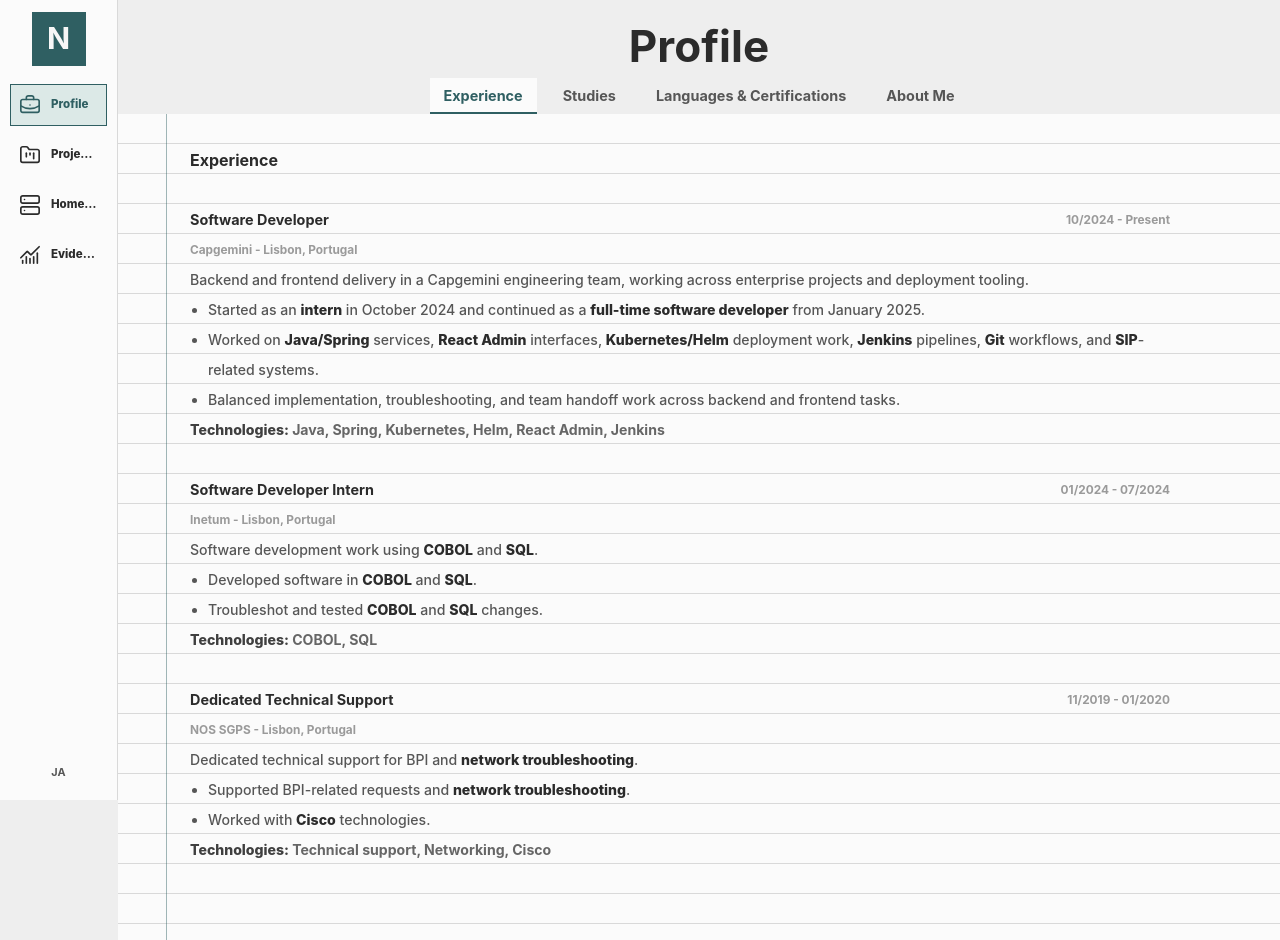
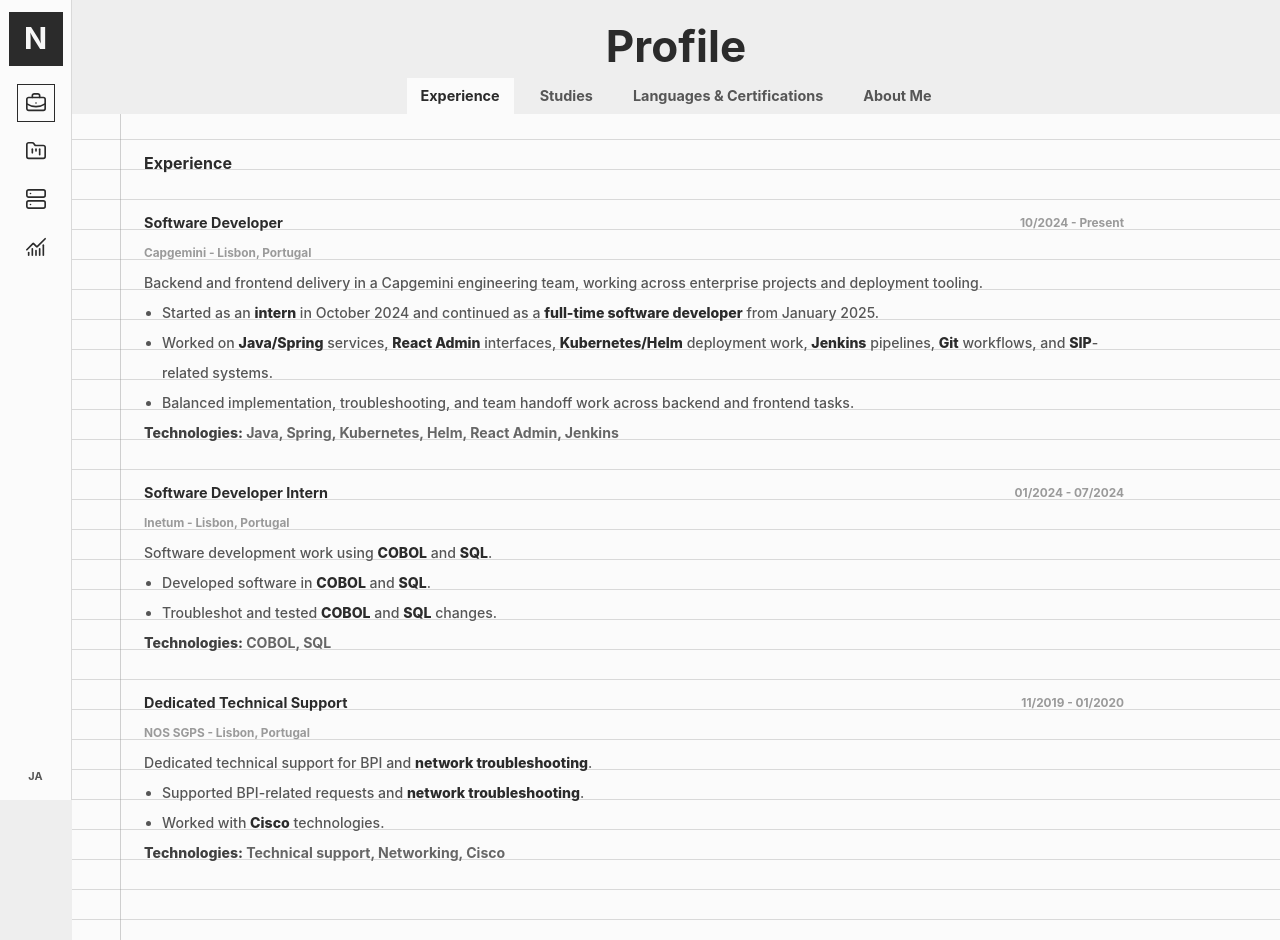
Before and after one commit to NunoCartaxoUAL/NPortal, a React (Vite) app: page / in a window 1280 px wide. Built offline with nearby package versions, Linux system fonts and the light colour scheme.

Commit message:
Refine review branch notebook styling

```diff
--- a/src/components/Sidebar.jsx
+++ b/src/components/Sidebar.jsx
@@ -29,7 +29,6 @@ export default function Sidebar({ activeView, language, onLanguageToggle, onView
             title={labels[id] ?? label}
           >
             <Icon size={22} strokeWidth={1.8} aria-hidden="true" />
-            <span>{labels[id] ?? label}</span>
           </button>
         ))}
       </nav>
--- a/src/styles.css
+++ b/src/styles.css
@@ -5,8 +5,6 @@
   --grey-200: #d9d9d9;
   --grey-100: #eeeeee;
   --grey-050: #f7f7f7;
-  --accent: #2f5f62;
-  --accent-soft: #dce9e7;
   --surface: #fbfbfb;
   --shadow: rgba(43, 43, 43, 0.08);
   color: var(--grey-950);
@@ -40,7 +38,7 @@ button {
 
 .app-shell {
   display: grid;
-  grid-template-columns: 118px minmax(0, 1fr);
+  grid-template-columns: 72px minmax(0, 1fr);
   min-height: 100vh;
 }
 
@@ -81,10 +79,10 @@ button {
   top: 0;
   display: flex;
   flex-direction: column;
-  align-items: stretch;
+  align-items: center;
   gap: 18px;
   height: 100vh;
-  padding: 12px 10px;
+  padding: 12px 8px;
   background: var(--surface);
   border-right: 1px solid var(--grey-200);
 }
@@ -95,7 +93,7 @@ button {
   align-self: center;
   width: 54px;
   height: 54px;
-  background: var(--accent);
+  background: var(--grey-950);
   color: var(--grey-050);
   font-size: 1.9rem;
   font-weight: 750;
@@ -104,17 +102,15 @@ button {
 
 .side-nav {
   display: grid;
-  gap: 8px;
+  gap: 10px;
 }
 
 .side-button {
   display: grid;
-  grid-template-columns: 24px minmax(0, 1fr);
-  align-items: center;
-  gap: 8px;
-  width: 100%;
-  min-height: 42px;
-  padding: 0 8px;
+  place-items: center;
+  width: 38px;
+  height: 38px;
+  padding: 0;
   background: transparent;
   border: 1px solid transparent;
   border-radius: 0;
@@ -123,30 +119,19 @@ button {
 
 .side-button:hover,
 .side-button:focus-visible {
-  border-color: var(--accent);
-  color: var(--accent);
+  border-color: var(--grey-500);
   outline: none;
 }
 
 .side-button.active {
-  background: var(--accent-soft);
-  color: var(--accent);
-  border-color: var(--accent);
-}
-
-.side-button span {
-  overflow: hidden;
-  font-size: 0.72rem;
-  font-weight: 800;
-  letter-spacing: 0;
-  text-align: left;
-  text-overflow: ellipsis;
-  white-space: nowrap;
+  background: transparent;
+  color: var(--grey-950);
+  border-color: var(--grey-950);
 }
 
 .language-toggle {
-  width: 100%;
-  height: 32px;
+  width: 38px;
+  height: 24px;
   margin-top: auto;
   padding: 0;
   background: transparent;
@@ -161,8 +146,8 @@ button {
 
 .language-toggle:hover,
 .language-toggle:focus-visible {
-  border-color: var(--accent);
-  color: var(--accent);
+  border-color: var(--grey-950);
+  color: var(--grey-950);
   outline: none;
 }
 
@@ -234,19 +219,18 @@ p {
 
 .tab:hover,
 .tab:focus-visible {
-  background: var(--accent-soft);
-  color: var(--accent);
+  background: var(--grey-200);
+  color: var(--grey-950);
   outline: none;
 }
 
 .tab.active {
   background: var(--surface);
-  color: var(--accent);
-  box-shadow: inset 0 -2px 0 var(--accent);
+  color: var(--grey-950);
 }
 
 .paper {
-  --paper-baseline: 25px;
+  --paper-baseline: 21px;
   --paper-line: 30px;
   --paper-top: 34px;
   position: relative;
@@ -273,18 +257,13 @@ p {
   bottom: 0;
   left: 48px;
   width: 1px;
-  background: var(--accent);
+  background: var(--grey-500);
   content: "";
   opacity: 0.45;
 }
 
 .paper > * {
   position: relative;
-}
-
-.paper > h2,
-.paper > p {
-  transform: translateY(-3px);
 }
 
 .paper h2 {
@@ -319,7 +298,6 @@ p {
 .profile-paragraphs {
   display: grid;
   max-width: 72ch;
-  transform: translateY(-3px);
 }
 
 .cv-entry,
@@ -336,7 +314,6 @@ p {
   max-width: 72ch;
   margin-bottom: var(--paper-line);
   padding: 0;
-  transform: translateY(-3px);
 }
 
 .language-row {
@@ -435,7 +412,6 @@ p {
   gap: 0;
   padding: 0 0 var(--paper-line);
   border-bottom: 0;
-  transform: translateY(-3px);
 }
 
 .cv-entry-head {
@@ -577,7 +553,6 @@ p {
   background: transparent;
   border: 0;
   border-bottom: 1px solid var(--grey-200);
-  transform: translateY(-3px);
 }
 
 .profile-card h3,
@@ -613,10 +588,6 @@ p {
   margin: 0 auto;
 }
 
-.project-summary {
-  transform: translateY(-3px);
-}
-
 .project-summary p {
   max-width: 72ch;
   margin-bottom: var(--paper-line);
@@ -631,7 +602,6 @@ p {
   gap: var(--paper-line);
   min-height: 520px;
   padding: 0;
-  transform: translateY(-3px);
 }
 
 .project-facts {
@@ -652,7 +622,7 @@ p {
 .project-stack h3,
 .project-flow-section h3,
 .project-status-grid h3 {
-  color: var(--accent);
+  color: var(--grey-500);
   font-size: 0.72rem;
   font-weight: 800;
   line-height: var(--paper-line);
@@ -785,18 +755,18 @@ p {
 .project-flow span {
   min-height: 28px;
   padding: 0 9px;
-  color: var(--accent);
+  color: var(--grey-700);
   font-size: 0.78rem;
   font-weight: 750;
   line-height: 1.2;
-  border: 1px solid var(--accent-soft);
-  background: rgba(220, 233, 231, 0.45);
+  border: 1px solid var(--grey-200);
+  background: transparent;
 }
 
 .project-flow i {
   width: 24px;
   height: 1px;
-  background: var(--accent);
+  background: var(--grey-500);
 }
 
 .project-limits {
@@ -836,19 +806,12 @@ p {
 
 .project-image-button:hover img,
 .project-image-button:focus-visible img {
-  border-color: var(--accent);
+  border-color: var(--grey-950);
 }
 
 .project-image-button:focus-visible {
-  outline: 2px solid var(--accent);
+  outline: 2px solid var(--grey-950);
   outline-offset: 2px;
-}
-
-.project-media-card figcaption {
-  color: var(--grey-700);
-  font-size: 0.72rem;
-  font-weight: 750;
-  line-height: 1.2;
 }
 
 .image-lightbox {
@@ -864,7 +827,6 @@ p {
 
 .image-lightbox figure {
   display: grid;
-  gap: 10px;
   max-width: min(1180px, 100%);
   max-height: 100%;
   margin: 0;
@@ -878,14 +840,6 @@ p {
   object-fit: contain;
   background: var(--surface);
   border: 1px solid var(--grey-050);
-}
-
-.image-lightbox figcaption {
-  color: var(--grey-050);
-  font-size: 0.82rem;
-  font-weight: 750;
-  line-height: 1.25;
-  text-align: center;
 }
 
 .lightbox-close {
@@ -930,7 +884,7 @@ p {
 }
 
 .project-diagram-card h3 {
-  color: var(--accent);
+  color: var(--grey-950);
   text-transform: uppercase;
 }
 
@@ -943,7 +897,6 @@ p {
   display: grid;
   max-width: 76ch;
   margin-bottom: var(--paper-line);
-  transform: translateY(-3px);
 }
 
 .evidence-intro h2,
@@ -1424,16 +1377,8 @@ p {
   }
 
   .side-button {
-    grid-template-columns: 1fr;
-    place-items: center;
     width: 36px;
     height: 36px;
-    min-height: 36px;
-    padding: 0;
-  }
-
-  .side-button span {
-    display: none;
   }
 
   .language-toggle {
--- a/src/views/ProjectsView.jsx
+++ b/src/views/ProjectsView.jsx
@@ -119,7 +119,6 @@ function ProjectMedia({ item, onImageOpen }) {
         <button className="project-image-button" type="button" onClick={() => onImageOpen(item)}>
           <img src={item.src} alt={item.alt} />
         </button>
-        <figcaption>{item.title}</figcaption>
       </figure>
     );
   }
@@ -161,7 +160,6 @@ function ImageLightbox({ image, onClose }) {
       </button>
       <figure onClick={(event) => event.stopPropagation()}>
         <img src={image.src} alt={image.alt} />
-        <figcaption>{image.title}</figcaption>
       </figure>
     </div>
   );
```
